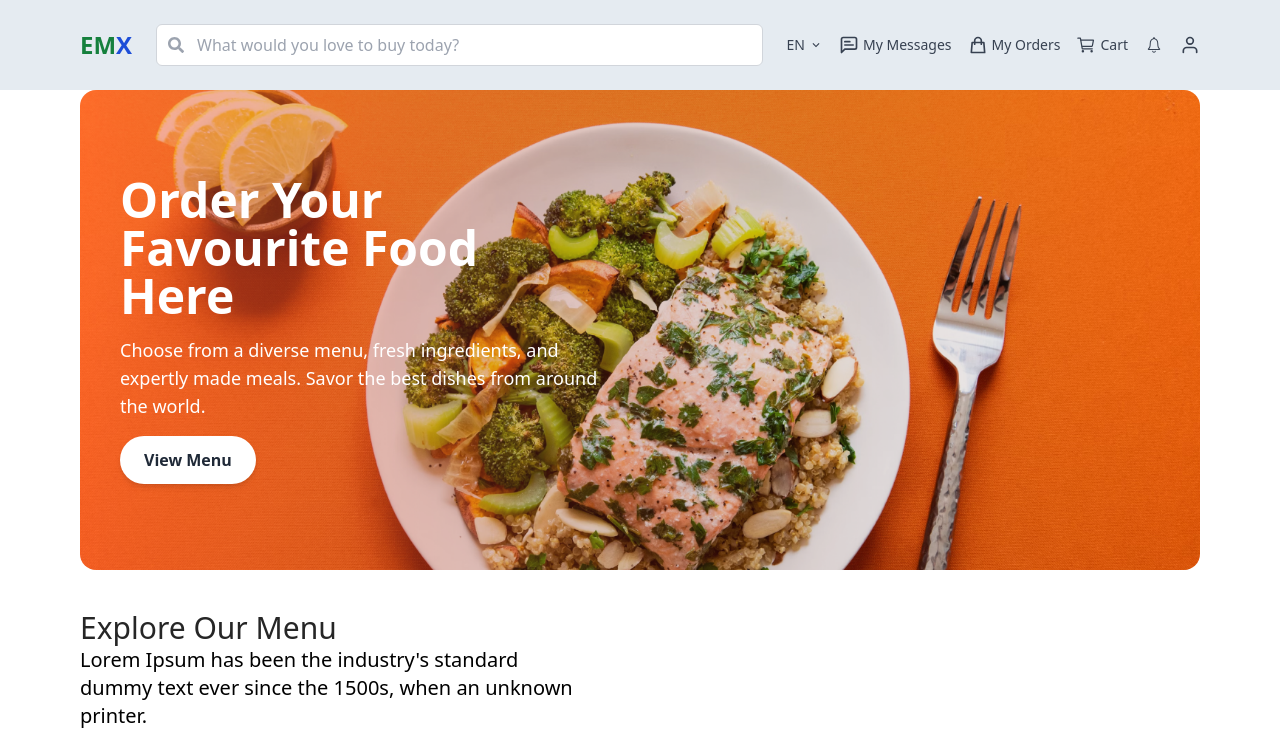
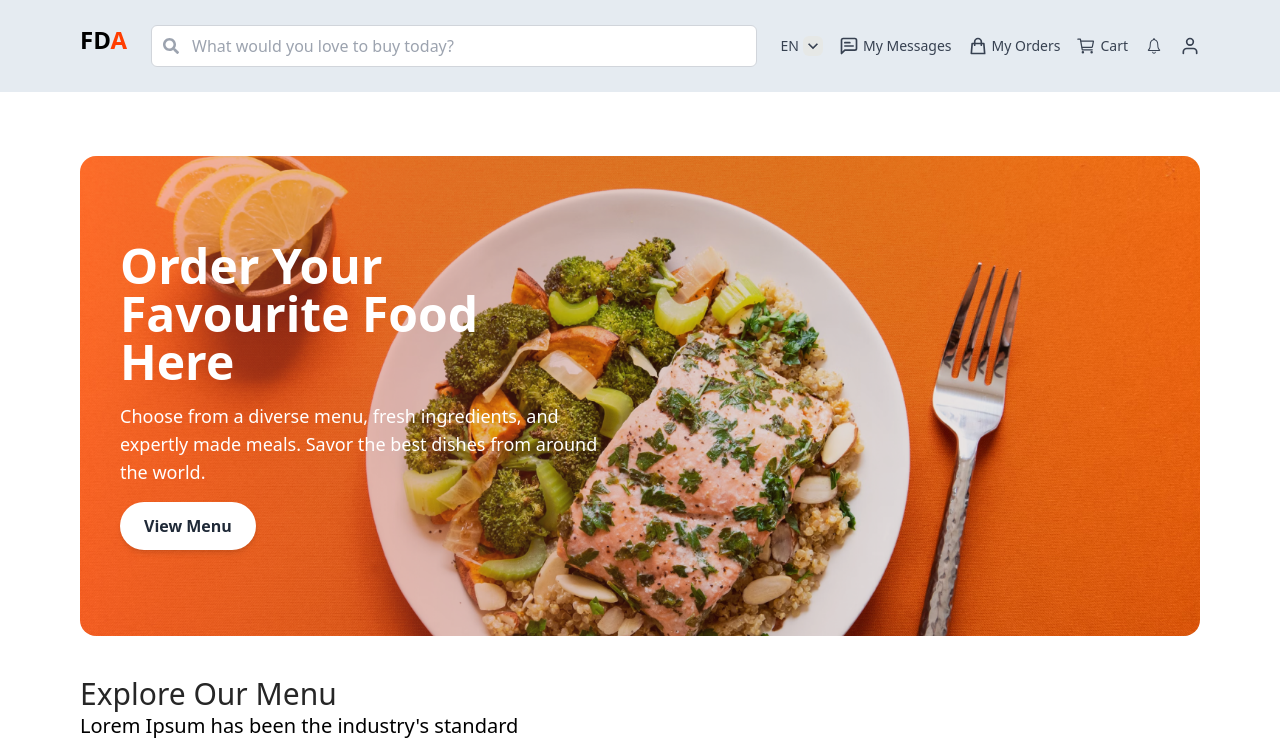
Before and after one commit to Kolawole-kehinde/food-delivery-app, a React (Vite) app in the folder foodwebsite/: page / in a window 1280 px wide. Shown: the top 744 px of the page. Built offline with nearby package versions, Linux system fonts and the light colour scheme.

Commit message:
Navbar icons updated

```diff
--- a/foodwebsite/src/Components/layout/NavBar.jsx
+++ b/foodwebsite/src/Components/layout/NavBar.jsx
@@ -16,12 +16,12 @@ const Navbar = () => {
 
   return (
  <header>
-        <nav className="bg-[#e5ebf1] py-6">
+        <nav className="bg-[#e5ebf1] py-6 mb-8 md:mb-16">
       <div className="container mx-auto flex items-center justify-between">
 
         {/* Logo */}
-        <div className="flex items-center space-x-2 text-2xl font-bold text-green-700">
-          EM<span className="text-blue-700">X</span>
+        <div className="flex items-center space-x-2 text-2xl font-bold text-black">
+        <h2 className="text-2xl font-bold mb-3">FD<span className="text-primary">A</span></h2>
         </div>
 
         {/* Search bar */}
@@ -42,7 +42,7 @@ const Navbar = () => {
           {/* Language */}
           <div className="flex items-center space-x-1 cursor-pointer">
             <span>EN</span>
-            <MdKeyboardArrowDown />
+            <MdKeyboardArrowDown fontSize={20} className='bg-[#E6E8E6] rounded-md' />
           </div>
 
           {/* Messages */}
@@ -99,31 +99,31 @@ const Navbar = () => {
         <div className="md:hidden flex flex-col mt-4 space-y-4 text-gray-700 text-sm bg-[#e5ebf1] p-4 rounded-md shadow-md">
           <div className="flex items-center space-x-1 cursor-pointer">
             <span>EN</span>
-            <MdKeyboardArrowDown />
+            <MdKeyboardArrowDown fontSize={20} className='bg-[#E6E8E6] rounded-md' />
           </div>
 
           <div className="flex items-center space-x-2 cursor-pointer">
-            <FaEnvelope className="text-xl" />
+          <LuMessageSquareText fontSize={20} />
             <span>My Messages</span>
           </div>
 
           <div className="flex items-center space-x-2 cursor-pointer">
-            <FaShoppingBag className="text-xl" />
+          <HiOutlineShoppingBag fontSize={20} />
             <span>My Orders</span>
           </div>
 
           <div className="flex items-center space-x-2 cursor-pointer">
-            <FaShoppingCart className="text-xl" />
+          <IoCartOutline fontSize={20} />
             <span>Cart</span>
           </div>
 
           <div className="flex items-center space-x-2 cursor-pointer">
-            <FaBell className="text-xl" />
+          <IoIosNotificationsOutline fontSize={20} />
             <span>Notifications</span>
           </div>
 
           <div className="flex items-center space-x-2 cursor-pointer">
-            <FaUserCircle className="text-xl" />
+          <FiUser fontSize={20} />
             <span>Profile</span>
           </div>
         </div>
```
